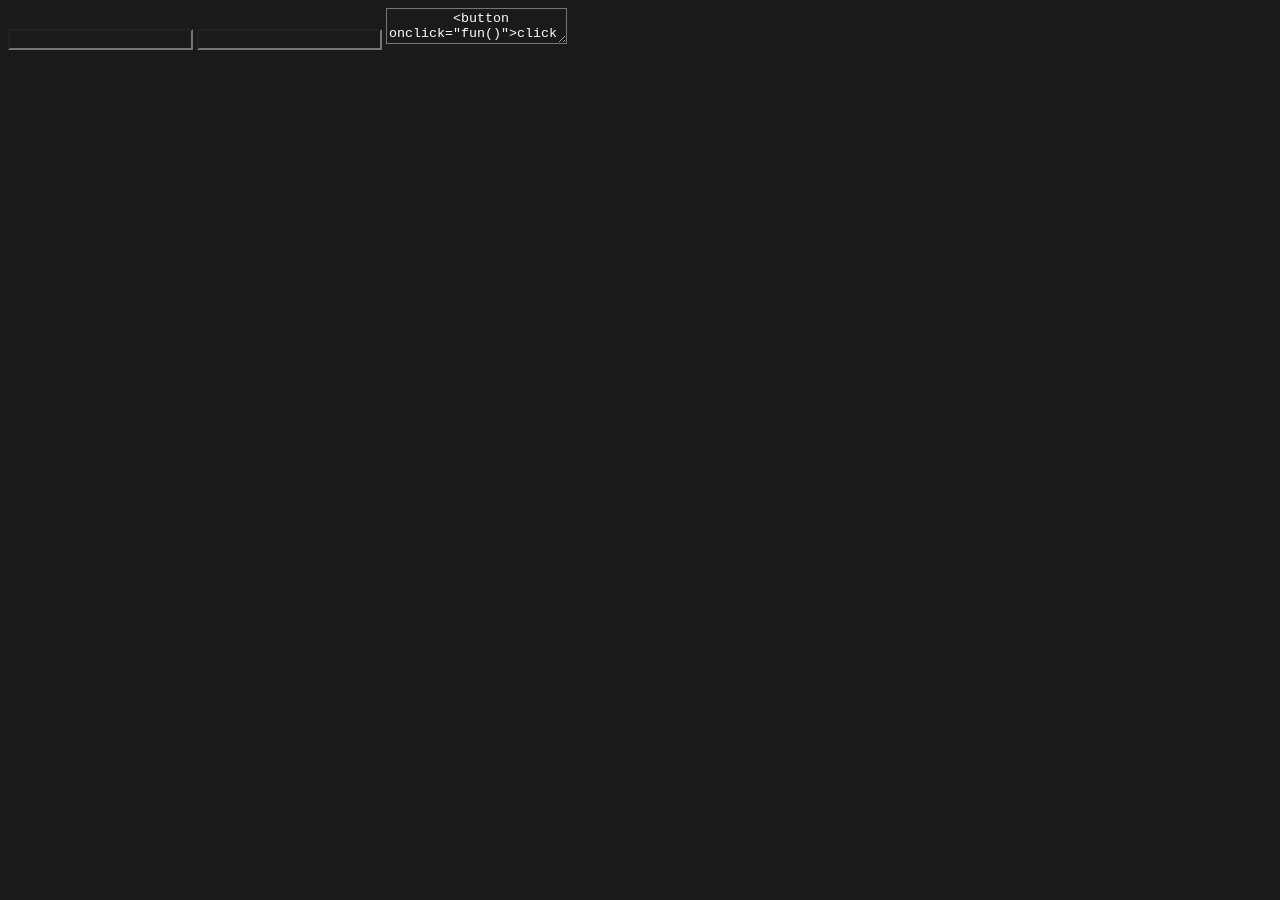
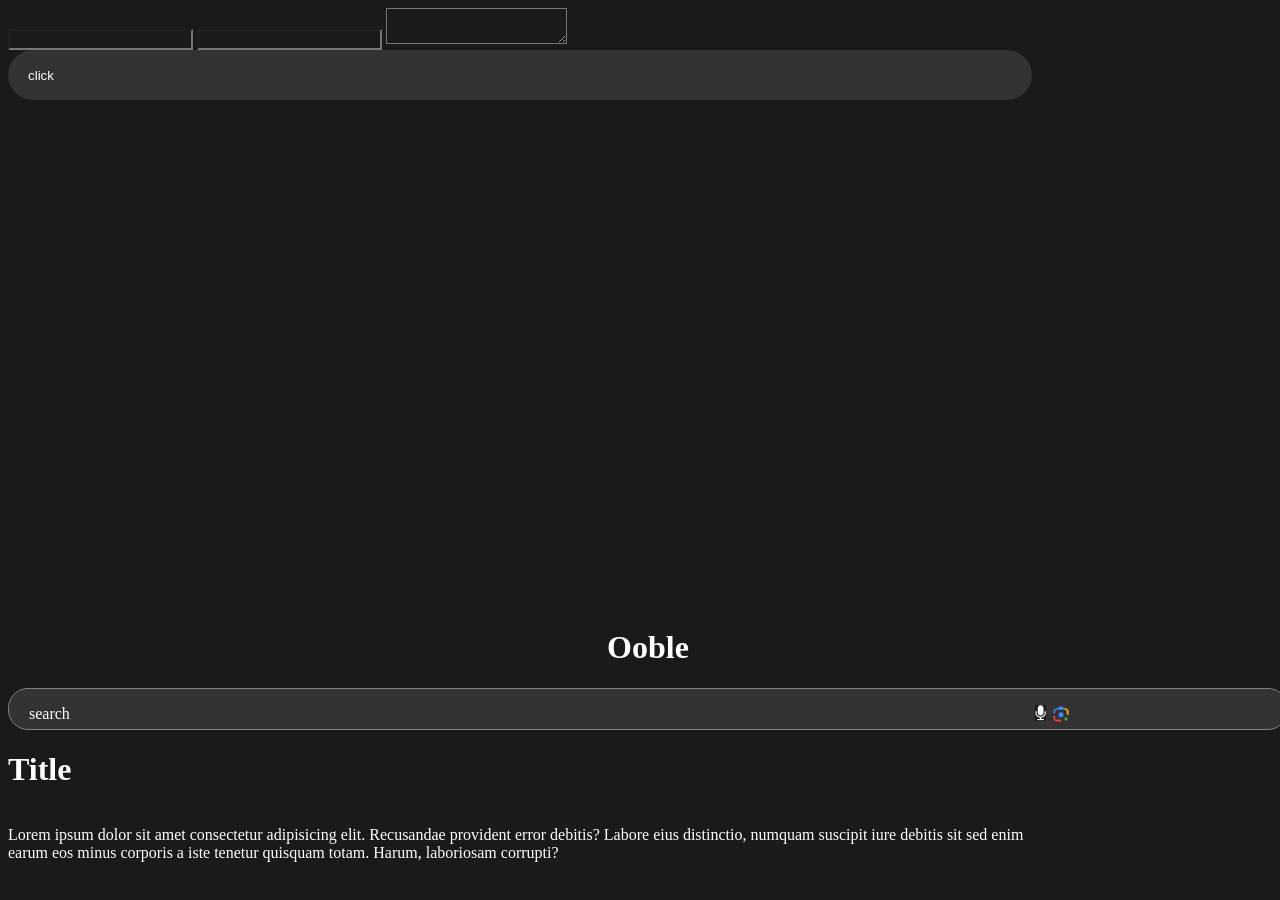
Before and after one commit to Gnaneshwar5a7/ooble, a plain HTML site: page index.html in a window 1280 px wide. Before the commit the page ends 800 px from the top, so only its background shows below. Drawn offline with Linux system fonts and the light colour scheme.

Commit message:
Initial commit

```diff
--- a/index.html
+++ b/index.html
@@ -86,7 +86,7 @@
     <div class="container p0">
         <input type="text" name="title" value="">
         <input type="text" name="search" value="">
-        <textarea type="text" name="answer" value="">
+        <textarea type="text" name="answer" value="" wrap="hard"></textarea>
         <button onclick="fun()">click</button>
     </div>
 
@@ -158,7 +158,7 @@
         </svg></div>
         <div class="container answer">
             <h1 class="title" align="left">Title</h1>
-            <p class="answer">Lorem ipsum dolor sit amet consectetur adipisicing elit. Recusandae provident error debitis? Labore eius distinctio, numquam suscipit iure debitis sit sed enim earum eos minus corporis a iste tenetur quisquam totam. Harum, laboriosam corrupti?</p>
+            <p class="answer" style="white-space: pre-line;" wordwrap>Lorem ipsum dolor sit amet consectetur adipisicing elit. Recusandae provident error debitis? Labore eius distinctio, numquam suscipit iure debitis sit sed enim earum eos minus corporis a iste tenetur quisquam totam. Harum, laboriosam corrupti?</p>
         </div>
     </div>
 </body>
```
Also changed, not shown: dist/index.html (+2 -2 lines).
